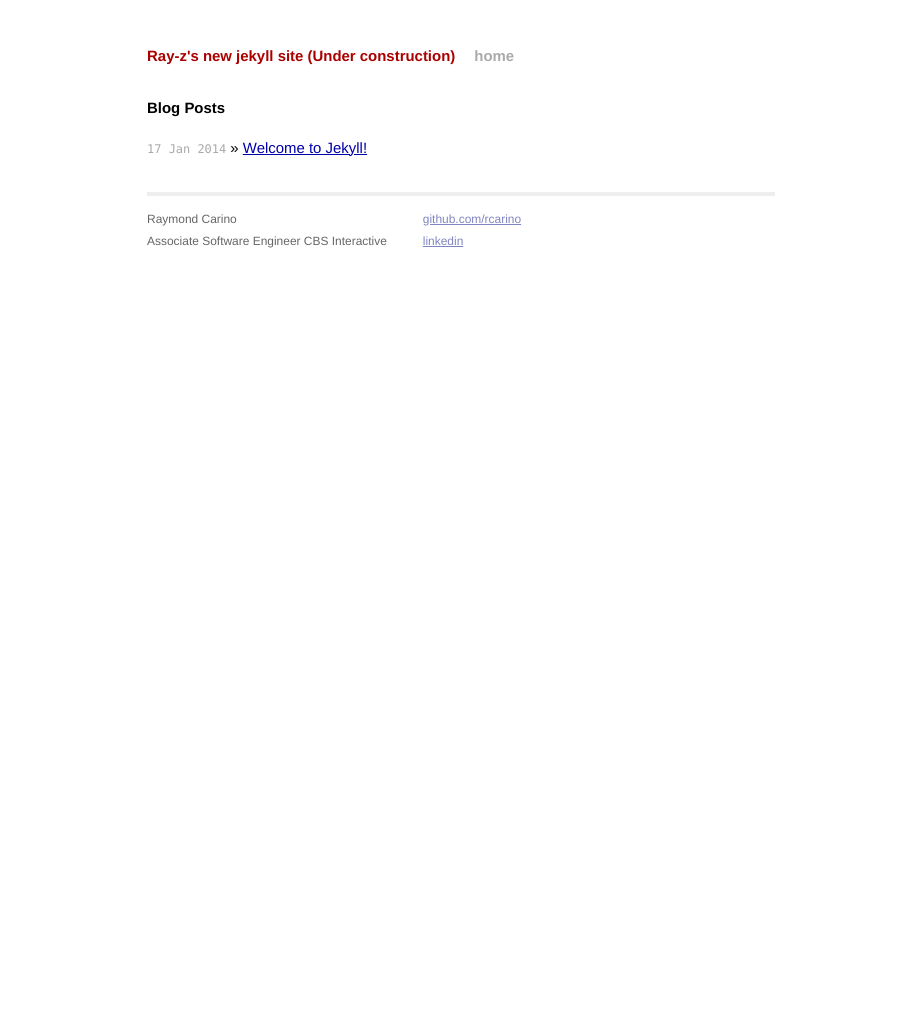
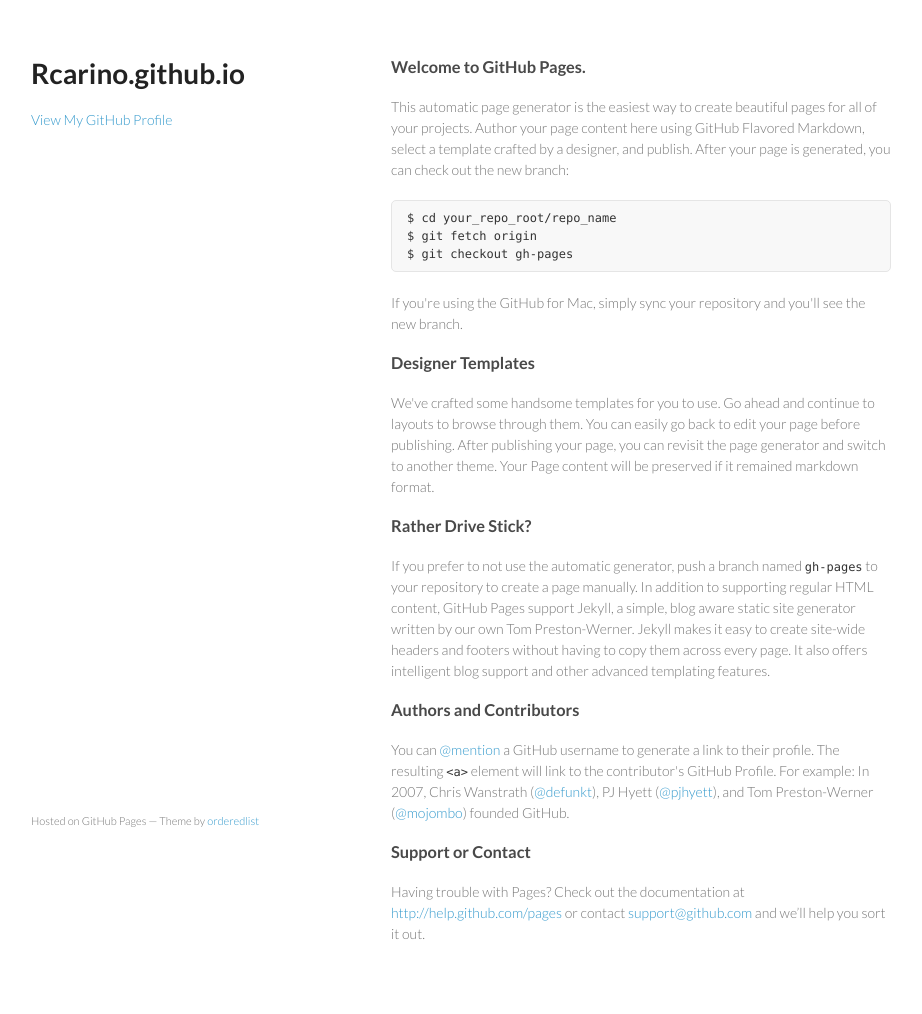
Before and after one commit to rcarino/rcarino.github.io, a Jekyll site: the page index.html, which Jekyll copies as it is, in a window 1280 px wide. Shown: the whole page, without its empty margins (179-1101 px from the left). Built offline with Jekyll 4.4.1, drawn with Linux system fonts in a browser that asks for light colours; Markdown is read by kramdown in place of the engine named in the settings; before the commit the page ends 945 px from its top, so only the background shows below that.

Commit message:
Replace master branch with page content via GitHub

```diff
--- a/index.html
+++ b/index.html
@@ -1,13 +1,65 @@
----
-layout: default
-title: Ray-z's New Jekyll Site (UNDER CONSTRUCTION)
----
+<!doctype html>
+<html>
+  <head>
+    <meta charset="utf-8">
+    <meta http-equiv="X-UA-Compatible" content="chrome=1">
+    <title>Rcarino.github.io by rcarino</title>
 
-<div id="home">
-  <h1>Blog Posts</h1>
-  <ul class="posts">
-    {% for post in site.posts %}
-      <li><span>{{ post.date | date_to_string }}</span> &raquo; <a href="{{ post.url }}">{{ post.title }}</a></li>
-    {% endfor %}
-  </ul>
-</div>
+    <link rel="stylesheet" href="stylesheets/styles.css">
+    <link rel="stylesheet" href="stylesheets/pygment_trac.css">
+    <meta name="viewport" content="width=device-width, initial-scale=1, user-scalable=no">
+    <!--[if lt IE 9]>
+    <script src="//html5shiv.googlecode.com/svn/trunk/html5.js"></script>
+    <![endif]-->
+  </head>
+  <body>
+    <div class="wrapper">
+      <header>
+        <h1>Rcarino.github.io</h1>
+        <p></p>
+
+
+        <p class="view"><a href="https://github.com/rcarino">View My GitHub Profile</a></p>
+
+      </header>
+      <section>
+        <h3>
+<a name="welcome-to-github-pages" class="anchor" href="#welcome-to-github-pages"><span class="octicon octicon-link"></span></a>Welcome to GitHub Pages.</h3>
+
+<p>This automatic page generator is the easiest way to create beautiful pages for all of your projects. Author your page content here using GitHub Flavored Markdown, select a template crafted by a designer, and publish. After your page is generated, you can check out the new branch:</p>
+
+<pre><code>$ cd your_repo_root/repo_name
+$ git fetch origin
+$ git checkout gh-pages
+</code></pre>
+
+<p>If you're using the GitHub for Mac, simply sync your repository and you'll see the new branch.</p>
+
+<h3>
+<a name="designer-templates" class="anchor" href="#designer-templates"><span class="octicon octicon-link"></span></a>Designer Templates</h3>
+
+<p>We've crafted some handsome templates for you to use. Go ahead and continue to layouts to browse through them. You can easily go back to edit your page before publishing. After publishing your page, you can revisit the page generator and switch to another theme. Your Page content will be preserved if it remained markdown format.</p>
+
+<h3>
+<a name="rather-drive-stick" class="anchor" href="#rather-drive-stick"><span class="octicon octicon-link"></span></a>Rather Drive Stick?</h3>
+
+<p>If you prefer to not use the automatic generator, push a branch named <code>gh-pages</code> to your repository to create a page manually. In addition to supporting regular HTML content, GitHub Pages support Jekyll, a simple, blog aware static site generator written by our own Tom Preston-Werner. Jekyll makes it easy to create site-wide headers and footers without having to copy them across every page. It also offers intelligent blog support and other advanced templating features.</p>
+
+<h3>
+<a name="authors-and-contributors" class="anchor" href="#authors-and-contributors"><span class="octicon octicon-link"></span></a>Authors and Contributors</h3>
+
+<p>You can <a href="https://github.com/blog/821" class="user-mention">@mention</a> a GitHub username to generate a link to their profile. The resulting <code>&lt;a&gt;</code> element will link to the contributor's GitHub Profile. For example: In 2007, Chris Wanstrath (<a href="https://github.com/defunkt" class="user-mention">@defunkt</a>), PJ Hyett (<a href="https://github.com/pjhyett" class="user-mention">@pjhyett</a>), and Tom Preston-Werner (<a href="https://github.com/mojombo" class="user-mention">@mojombo</a>) founded GitHub.</p>
+
+<h3>
+<a name="support-or-contact" class="anchor" href="#support-or-contact"><span class="octicon octicon-link"></span></a>Support or Contact</h3>
+
+<p>Having trouble with Pages? Check out the documentation at <a href="http://help.github.com/pages">http://help.github.com/pages</a> or contact <a href="mailto:support@github.com">support@github.com</a> and we’ll help you sort it out.</p>
+      </section>
+      <footer>
+        <p><small>Hosted on GitHub Pages &mdash; Theme by <a href="https://github.com/orderedlist">orderedlist</a></small></p>
+      </footer>
+    </div>
+    <script src="javascripts/scale.fix.js"></script>
+
+  </body>
+</html>
--- /dev/null
+++ b/javascripts/scale.fix.js
@@ -0,0 +1,17 @@
+var metas = document.getElementsByTagName('meta');
+var i;
+if (navigator.userAgent.match(/iPhone/i)) {
+  for (i=0; i<metas.length; i++) {
+    if (metas[i].name == "viewport") {
+      metas[i].content = "width=device-width, minimum-scale=1.0, maximum-scale=1.0";
+    }
+  }
+  document.addEventListener("gesturestart", gestureStart, false);
+}
+function gestureStart() {
+  for (i=0; i<metas.length; i++) {
+    if (metas[i].name == "viewport") {
+      metas[i].content = "width=device-width, minimum-scale=0.25, maximum-scale=1.6";
+    }
+  }
+}
--- /dev/null
+++ b/stylesheets/pygment_trac.css
@@ -0,0 +1,69 @@
+.highlight  { background: #ffffff; }
+.highlight .c { color: #999988; font-style: italic } /* Comment */
+.highlight .err { color: #a61717; background-color: #e3d2d2 } /* Error */
+.highlight .k { font-weight: bold } /* Keyword */
+.highlight .o { font-weight: bold } /* Operator */
+.highlight .cm { color: #999988; font-style: italic } /* Comment.Multiline */
+.highlight .cp { color: #999999; font-weight: bold } /* Comment.Preproc */
+.highlight .c1 { color: #999988; font-style: italic } /* Comment.Single */
+.highlight .cs { color: #999999; font-weight: bold; font-style: italic } /* Comment.Special */
+.highlight .gd { color: #000000; background-color: #ffdddd } /* Generic.Deleted */
+.highlight .gd .x { color: #000000; background-color: #ffaaaa } /* Generic.Deleted.Specific */
+.highlight .ge { font-style: italic } /* Generic.Emph */
+.highlight .gr { color: #aa0000 } /* Generic.Error */
+.highlight .gh { color: #999999 } /* Generic.Heading */
+.highlight .gi { color: #000000; background-color: #ddffdd } /* Generic.Inserted */
+.highlight .gi .x { color: #000000; background-color: #aaffaa } /* Generic.Inserted.Specific */
+.highlight .go { color: #888888 } /* Generic.Output */
+.highlight .gp { color: #555555 } /* Generic.Prompt */
+.highlight .gs { font-weight: bold } /* Generic.Strong */
+.highlight .gu { color: #800080; font-weight: bold; } /* Generic.Subheading */
+.highlight .gt { color: #aa0000 } /* Generic.Traceback */
+.highlight .kc { font-weight: bold } /* Keyword.Constant */
+.highlight .kd { font-weight: bold } /* Keyword.Declaration */
+.highlight .kn { font-weight: bold } /* Keyword.Namespace */
+.highlight .kp { font-weight: bold } /* Keyword.Pseudo */
+.highlight .kr { font-weight: bold } /* Keyword.Reserved */
+.highlight .kt { color: #445588; font-weight: bold } /* Keyword.Type */
+.highlight .m { color: #009999 } /* Literal.Number */
+.highlight .s { color: #d14 } /* Literal.String */
+.highlight .na { color: #008080 } /* Name.Attribute */
+.highlight .nb { color: #0086B3 } /* Name.Builtin */
+.highlight .nc { color: #445588; font-weight: bold } /* Name.Class */
+.highlight .no { color: #008080 } /* Name.Constant */
+.highlight .ni { color: #800080 } /* Name.Entity */
+.highlight .ne { color: #990000; font-weight: bold } /* Name.Exception */
+.highlight .nf { color: #990000; font-weight: bold } /* Name.Function */
+.highlight .nn { color: #555555 } /* Name.Namespace */
+.highlight .nt { color: #000080 } /* Name.Tag */
+.highlight .nv { color: #008080 } /* Name.Variable */
+.highlight .ow { font-weight: bold } /* Operator.Word */
+.highlight .w { color: #bbbbbb } /* Text.Whitespace */
+.highlight .mf { color: #009999 } /* Literal.Number.Float */
+.highlight .mh { color: #009999 } /* Literal.Number.Hex */
+.highlight .mi { color: #009999 } /* Literal.Number.Integer */
+.highlight .mo { color: #009999 } /* Literal.Number.Oct */
+.highlight .sb { color: #d14 } /* Literal.String.Backtick */
+.highlight .sc { color: #d14 } /* Literal.String.Char */
+.highlight .sd { color: #d14 } /* Literal.String.Doc */
+.highlight .s2 { color: #d14 } /* Literal.String.Double */
+.highlight .se { color: #d14 } /* Literal.String.Escape */
+.highlight .sh { color: #d14 } /* Literal.String.Heredoc */
+.highlight .si { color: #d14 } /* Literal.String.Interpol */
+.highlight .sx { color: #d14 } /* Literal.String.Other */
+.highlight .sr { color: #009926 } /* Literal.String.Regex */
+.highlight .s1 { color: #d14 } /* Literal.String.Single */
+.highlight .ss { color: #990073 } /* Literal.String.Symbol */
+.highlight .bp { color: #999999 } /* Name.Builtin.Pseudo */
+.highlight .vc { color: #008080 } /* Name.Variable.Class */
+.highlight .vg { color: #008080 } /* Name.Variable.Global */
+.highlight .vi { color: #008080 } /* Name.Variable.Instance */
+.highlight .il { color: #009999 } /* Literal.Number.Integer.Long */
+
+.type-csharp .highlight .k { color: #0000FF }
+.type-csharp .highlight .kt { color: #0000FF }
+.type-csharp .highlight .nf { color: #000000; font-weight: normal }
+.type-csharp .highlight .nc { color: #2B91AF }
+.type-csharp .highlight .nn { color: #000000 }
+.type-csharp .highlight .s { color: #A31515 }
+.type-csharp .highlight .sc { color: #A31515 }
--- /dev/null
+++ b/stylesheets/styles.css
@@ -0,0 +1,255 @@
+@import url(https://fonts.googleapis.com/css?family=Lato:300italic,700italic,300,700);
+
+body {
+  padding:50px;
+  font:14px/1.5 Lato, "Helvetica Neue", Helvetica, Arial, sans-serif;
+  color:#777;
+  font-weight:300;
+}
+
+h1, h2, h3, h4, h5, h6 {
+  color:#222;
+  margin:0 0 20px;
+}
+
+p, ul, ol, table, pre, dl {
+  margin:0 0 20px;
+}
+
+h1, h2, h3 {
+  line-height:1.1;
+}
+
+h1 {
+  font-size:28px;
+}
+
+h2 {
+  color:#393939;
+}
+
+h3, h4, h5, h6 {
+  color:#494949;
+}
+
+a {
+  color:#39c;
+  font-weight:400;
+  text-decoration:none;
+}
+
+a small {
+  font-size:11px;
+  color:#777;
+  margin-top:-0.6em;
+  display:block;
+}
+
+.wrapper {
+  width:860px;
+  margin:0 auto;
+}
+
+blockquote {
+  border-left:1px solid #e5e5e5;
+  margin:0;
+  padding:0 0 0 20px;
+  font-style:italic;
+}
+
+code, pre {
+  font-family:Monaco, Bitstream Vera Sans Mono, Lucida Console, Terminal;
+  color:#333;
+  font-size:12px;
+}
+
+pre {
+  padding:8px 15px;
+  background: #f8f8f8;
+  border-radius:5px;
+  border:1px solid #e5e5e5;
+  overflow-x: auto;
+}
+
+table {
+  width:100%;
+  border-collapse:collapse;
+}
+
+th, td {
+  text-align:left;
+  padding:5px 10px;
+  border-bottom:1px solid #e5e5e5;
+}
+
+dt {
+  color:#444;
+  font-weight:700;
+}
+
+th {
+  color:#444;
+}
+
+img {
+  max-width:100%;
+}
+
+header {
+  width:270px;
+  float:left;
+  position:fixed;
+}
+
+header ul {
+  list-style:none;
+  height:40px;
+
+  padding:0;
+
+  background: #eee;
+  background: -moz-linear-gradient(top, #f8f8f8 0%, #dddddd 100%);
+  background: -webkit-gradient(linear, left top, left bottom, color-stop(0%,#f8f8f8), color-stop(100%,#dddddd));
+  background: -webkit-linear-gradient(top, #f8f8f8 0%,#dddddd 100%);
+  background: -o-linear-gradient(top, #f8f8f8 0%,#dddddd 100%);
+  background: -ms-linear-gradient(top, #f8f8f8 0%,#dddddd 100%);
+  background: linear-gradient(top, #f8f8f8 0%,#dddddd 100%);
+
+  border-radius:5px;
+  border:1px solid #d2d2d2;
+  box-shadow:inset #fff 0 1px 0, inset rgba(0,0,0,0.03) 0 -1px 0;
+  width:270px;
+}
+
+header li {
+  width:89px;
+  float:left;
+  border-right:1px solid #d2d2d2;
+  height:40px;
+}
+
+header ul a {
+  line-height:1;
+  font-size:11px;
+  color:#999;
+  display:block;
+  text-align:center;
+  padding-top:6px;
+  height:40px;
+}
+
+strong {
+  color:#222;
+  font-weight:700;
+}
+
+header ul li + li {
+  width:88px;
+  border-left:1px solid #fff;
+}
+
+header ul li + li + li {
+  border-right:none;
+  width:89px;
+}
+
+header ul a strong {
+  font-size:14px;
+  display:block;
+  color:#222;
+}
+
+section {
+  width:500px;
+  float:right;
+  padding-bottom:50px;
+}
+
+small {
+  font-size:11px;
+}
+
+hr {
+  border:0;
+  background:#e5e5e5;
+  height:1px;
+  margin:0 0 20px;
+}
+
+footer {
+  width:270px;
+  float:left;
+  position:fixed;
+  bottom:50px;
+}
+
+@media print, screen and (max-width: 960px) {
+
+  div.wrapper {
+    width:auto;
+    margin:0;
+  }
+
+  header, section, footer {
+    float:none;
+    position:static;
+    width:auto;
+  }
+
+  header {
+    padding-right:320px;
+  }
+
+  section {
+    border:1px solid #e5e5e5;
+    border-width:1px 0;
+    padding:20px 0;
+    margin:0 0 20px;
+  }
+
+  header a small {
+    display:inline;
+  }
+
+  header ul {
+    position:absolute;
+    right:50px;
+    top:52px;
+  }
+}
+
+@media print, screen and (max-width: 720px) {
+  body {
+    word-wrap:break-word;
+  }
+
+  header {
+    padding:0;
+  }
+
+  header ul, header p.view {
+    position:static;
+  }
+
+  pre, code {
+    word-wrap:normal;
+  }
+}
+
+@media print, screen and (max-width: 480px) {
+  body {
+    padding:15px;
+  }
+
+  header ul {
+    display:none;
+  }
+}
+
+@media print {
+  body {
+    padding:0.4in;
+    font-size:12pt;
+    color:#444;
+  }
+}
```
Also changed, not shown: params.json (added, +1 -0 lines).
